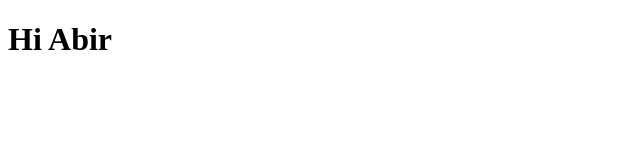
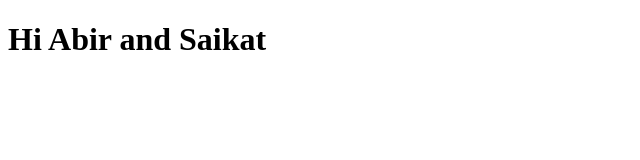
Before and after one commit to saikatmu31/Git-Tut-by-Abir, a plain HTML site: page index2.html in a window 1280 px wide. Shown: the whole page, without its empty margins (0-640 px from the left). Drawn offline with Linux system fonts and the light colour scheme.

Commit message:
Update index2.html

```diff
--- a/index2.html
+++ b/index2.html
@@ -7,6 +7,6 @@
     <title>Document</title>
 </head>
 <body>
-    <h1>Hi Abir</h1>
+    <h1>Hi Abir and Saikat</h1>
 </body>
 </html>
```
